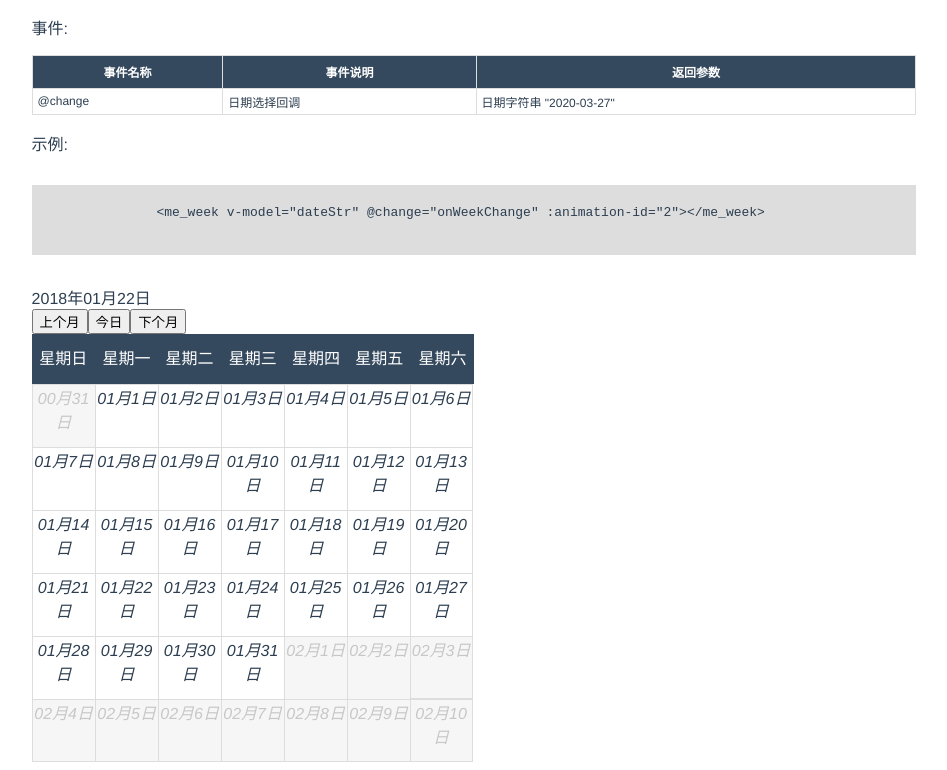
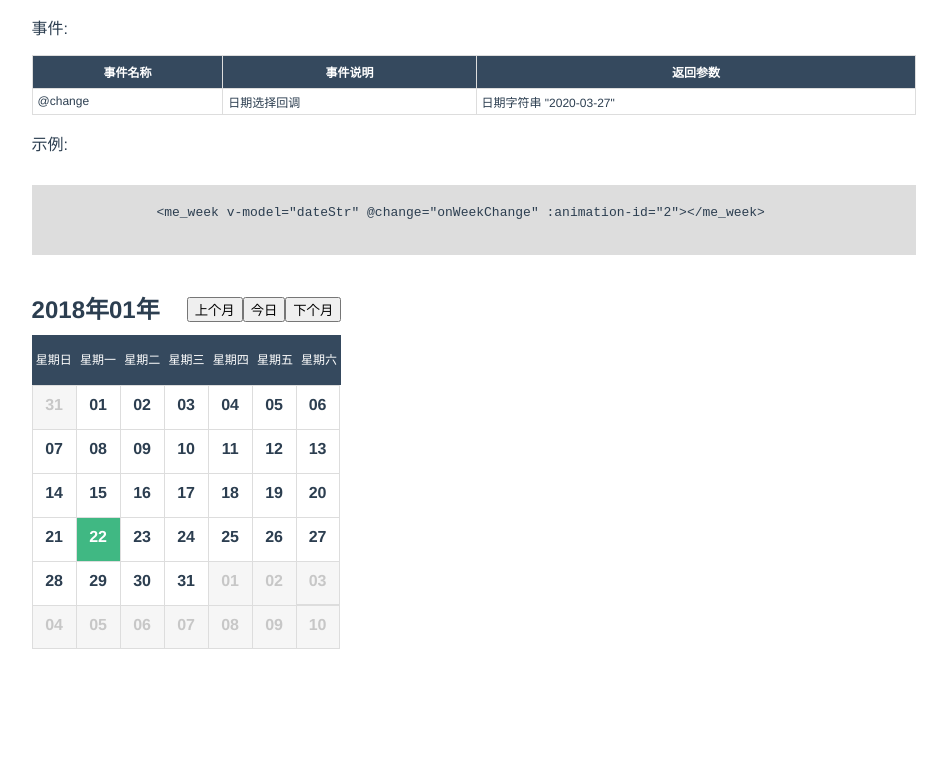
Before and after one commit to BO-HAI/vue-component-me, a Vue app: page /#/ in a window 1280 px wide. Shown: the part 2295-3065 px from the top of the page, without its empty margins (166-1113 px from the left). After the commit the page ends 2952 px from the top, so only its background shows below. Built offline with nearby package versions, Linux system fonts and the light colour scheme.

Commit message:
优化周历; 日历开发

```diff
--- a/library/calendar.vue
+++ b/library/calendar.vue
@@ -1,39 +1,39 @@
 <template>
     <div class="hqui component-calendar" :class="'component-calendar-ani' + animationId">
         <div class="calendar-info-block">
-            <span class="eui-calendar-year">{{date.now.year}}年</span>
-            <span class="eui-calendar-month">{{date.now.month}}月</span>
-            <span class="eui-calendar-day">{{date.now.day}}日</span>
+            <span class="eui-calendar-year">{{date.now.year}}{{yearUnit}}</span>
+            <span class="eui-calendar-month">{{date.now.month}}{{yearUnit}}</span>
+            <!-- <span class="eui-calendar-day">{{date.now.day}}日</span> -->
         </div>
         <div class="calendar-control-block">
             <button>上个月</button>
             <button>今日</button>
             <button>下个月</button>
         </div>
-        <div class="calendar-week" ref="weekBlock">
+        <div class="calendar-week clearfix" ref="weekBlock">
             <span class="week-item" ref="weekItem" v-for="(weekStr, index) in weekTitles" :key="index">{{weekStr}}</span>
         </div>
         <div class="calendar-days">
             <div class="day-item prev" v-for="(item, index) in date.prevMonthDays" :key="index + '_prev'" :style="item.css">
                 <div class="date-info">
-                    <i class="date-month-txt">{{date.now.prevMonth}}月</i>
-                    <i class="date-day-txt">{{item.number}}日</i>
+                    <i class="date-month-txt" v-if="showMonth">{{date.now.prevMonth}}月</i>
+                    <i class="date-day-txt">{{item.day}}{{dayUnit}}</i>
                 </div>
                 <div class="day-container">
                 </div>
             </div>
-            <div class="day-item" v-for="(item, index) in date.thisMonthDays" :key="index + '_this'" :style="item.css">
+            <div class="day-item" :class="{active: item.isActive}" v-for="(item, index) in date.thisMonthDays" :key="index + '_this'" :style="item.css">
                 <div class="date-info">
-                    <i class="date-month-txt">{{date.now.month}}月</i>
-                    <i class="date-day-txt">{{item.number}}日</i>
+                    <i class="date-month-txt" v-if="showMonth">{{date.now.month}}月</i>
+                    <i class="date-day-txt">{{item.day}}{{dayUnit}}</i>
                 </div>
                 <div class="day-container">
                 </div>
             </div>
             <div class="day-item next" v-for="(item, index)  in date.nextMonthDays" :key="index + '_next'" :style="item.css">
                 <div class="date-info">
-                    <i class="date-month-txt">{{date.now.nextMonth}}月</i>
-                    <i class="date-day-txt">{{item.number}}日</i>
+                    <i class="date-month-txt" v-if="showMonth">{{date.now.nextMonth}}月</i>
+                    <i class="date-day-txt">{{item.day}}{{dayUnit}}</i>
                 </div>
                 <div class="day-container">
                 </div>
@@ -84,7 +84,24 @@ export default {
         animationId: {
             type: Number,
             default: 1
+        },
+        showMonth: {
+            trye: Boolean,
+            default: false
+        },
+        dayUnit: {
+            type: String,
+            default: '日'
+        },
+        monthUnit: {
+            type: String,
+            default: '月'
+        },
+        yearUnit: {
+            type: String,
+            default: '年'
         }
+
     },
     data () {
         return{
@@ -168,21 +185,17 @@ export default {
         run () {
             let that = this;
             that.setDateParams();
-            that.renderMonth(that.date.now.year, that.date.now.month);
+            that.renderMonth(that.date.now.year, that.date.now.month, that.date.now.day);
         },
                 /**
          * @description: 设置日期参数
          * @param {String} _dateStr_ 'YYYY-MM-DD' OR 时间戳
          * @return {*}
          */
-        setDateParams: function (_dateStr_, _direction_) {
+        setDateParams: function (_dateStr_) {
             let that = this;
             let _now_date_ = _dateStr_ ? new Date(_dateStr_) : new Date();
             let _today_ = new Date();
-
-            if (_direction_ === 'prev' || _direction_ === 'next' || _direction_ === 'thisWeek') {
-                return;
-            }
 
             that.date.now.timeStamp = _now_date_.getTime();
             that.date.now.dayOfWeek = _now_date_.getDay() === 0 ? 7 : _now_date_.getDay();  //this.nowDayOfWeek === 0 ? 7: this.nowDayOfWeek
@@ -217,17 +230,12 @@ export default {
             let thisArr = dateTools.getThisMonthCount(year, parseInt(month))
             let nextArr = dateTools.getNextMonthCount(year, parseInt(month))
             let weekdayNumber = dateTools.getWeekNumber(year, parseInt(month) - 1, 1) // 获取本月一号是星期几
-
-            console.log(prevArr);
-            console.log(thisArr);
-            console.log(nextArr);
+            let _isActive_ = false;
 
             if (weekdayNumber === 0) {
-                // that.date.prevMonthDays = prevArr.slice(-1 * weekdayNumber, 0);
-
                 (prevArr.slice(-1 * weekdayNumber, 0)).forEach(function (item) {
                     that.date.prevMonthDays.push({
-                        number: item,
+                        day: item < 10 ? '0' + item : item,
                         css: {
                             width: that.animation_params[that.animationId].weekBlockElementParams.width + 'px',
                             height: that.animation_params[that.animationId].weekBlockElementParams.width + 'px'
@@ -236,11 +244,9 @@ export default {
                 });
 
             } else {
-                // that.date.prevMonthDays = prevArr.slice(-1 * weekdayNumber);
-
                 (prevArr.slice(-1 * weekdayNumber)).forEach(function (item) {
                     that.date.prevMonthDays.push({
-                        number: item,
+                        day: item < 10 ? '0' + item : item,
                         css: {
                             width: that.animation_params[that.animationId].weekBlockElementParams.width + 'px',
                             height: that.animation_params[that.animationId].weekBlockElementParams.width + 'px'
@@ -249,19 +255,13 @@ export default {
                 });
             }
 
-            // that.date.nextMonthDays = nextArr.slice(0, (function () {
-            //     // 42天, 减去当月天数 减去星期数, 计算出下月补全天数(为什么不是35天? 部分月份会超出35天)
-            //     let n = 42 - nextArr.length - weekdayNumber;
-            //     return n < 0 ? 0 : n;
-            // }()));
-
             (nextArr.slice(0, (function () {
                 // 42天, 减去当月天数 减去星期数, 计算出下月补全天数(为什么不是35天? 部分月份会超出35天)
                 let n = 42 - thisArr.length - weekdayNumber;
                 return n < 0 ? 0 : n;
             }()))).forEach(function (item) {
                 that.date.nextMonthDays.push({
-                    number: item,
+                    day: item < 10 ? '0' + item : item,
                     css: {
                         width: that.animation_params[that.animationId].weekBlockElementParams.width + 'px',
                         height: that.animation_params[that.animationId].weekBlockElementParams.width + 'px'
@@ -269,18 +269,30 @@ export default {
                 });
             });
 
-            // that.date.thisMonthDays = thisArr;
             thisArr.forEach(function (item) {
-                that.date.thisMonthDays.push({
-                    number: item,
-                    css: {
-                        width: that.animation_params[that.animationId].weekBlockElementParams.width + 'px',
-                        height: that.animation_params[that.animationId].weekBlockElementParams.width + 'px'
+                let day = item < 10 ? '0' + item : item;
+                (function (_day_) {
+
+                    // 是否被选中日期
+                    if (that.date.today.year.toString() === year.toString() && that.date.today.month.toString() === month.toString() && that.date.today.day.toString() === _day_.toString()) {
+                        _isActive_ = true;
+                    } else {
+                        _isActive_ = false;
                     }
-                });
+
+                    that.date.thisMonthDays.push({
+                        day: item < 10 ? '0' + item : item,
+                        isActive: _isActive_,
+                        css: {
+                            width: that.animation_params[that.animationId].weekBlockElementParams.width + 'px',
+                            height: that.animation_params[that.animationId].weekBlockElementParams.width + 'px'
+                        }
+                    });
+                }(day))
             });
+        },
+        onChange (year, month, day) {
 
-            console.log(that.date.nextMonthDays);
         }
     }
 }
@@ -290,11 +302,26 @@ export default {
 
 <style scoped lang="scss">
 @import '../src/style/theme/index';
+@import '../src/style/component';
 /*日历-周*/
 .hqui.component-calendar {
     width: 100%;
     box-sizing: border-box;
     user-select: none;
+
+    .calendar-info-block {
+        float: left;
+        height: 50px;
+        line-height: 50px;
+        font-size: 24px;
+        font-weight: bold;
+    }
+
+    .calendar-control-block {
+        float: right;
+        height: 50px;
+        line-height: 50px;
+    }
 
     .calendar-week {
         display: flex;
@@ -302,8 +329,10 @@ export default {
         line-height: 50px;
         background: $color-primary;
         color: $color-white;
+        clear: both;
 
         .week-item {
+            font-size: 12px;
             flex: 1;
             text-align: center;
         }
@@ -318,6 +347,26 @@ export default {
             border-bottom: 0;
             box-sizing: border-box;
             cursor: pointer;
+
+            .date-info {
+                margin-top: 10px;
+                .date-month-txt {
+                    font-style: normal;
+                    font-size: 14px;
+                    font-weight: normal;
+                }
+
+                .date-day-txt {
+                    font-size: 16px;
+                    font-weight: bold;
+                    font-style: normal;
+                }
+            }
+        }
+
+        .day-item.active {
+            background: $color-assist;
+            color: $color-white
         }
 
         .day-item:nth-child(7n) {
--- a/src/components/block_calendar.vue
+++ b/src/components/block_calendar.vue
@@ -1,7 +1,7 @@
 <!--
  * @Author: your name
  * @Date: 2021-04-27 10:24:21
- * @LastEditTime: 2021-04-28 17:03:53
+ * @LastEditTime: 2021-04-28 21:23:07
  * @LastEditors: Please set LastEditors
  * @Description: In User Settings Edit
  * @FilePath: /vue-component-me/src/components/HelloWorld.vue
@@ -9,8 +9,8 @@
 <template>
     <div>
         <div class="stage-block">
-            <div style="width: 50%">
-                <me_calendar></me_calendar>
+            <div style="width: 35%">
+                <me_calendar :dayUnit="''"></me_calendar>
             </div>
         </div>
     </div>
--- /dev/null
+++ b/src/style/_component.scss
@@ -0,0 +1,31 @@
+.clearfix {
+    &:before, &:after {
+        content: "";
+        display: table;
+    }
+    &:after {
+        clear: both;
+    }
+    /* If supporting IE 6/7 */
+    *zoom: 1;
+}
+
+.ellipsis {
+    white-space: nowrap;
+    overflow: hidden;
+    text-overflow: ellipsis;
+    -o-text-overflow: ellipsis;
+    -ms-text-overflow: ellipsis;
+}
+
+@for $i from 2 through 6 {
+    .ellipsis#{$i} {
+        text-overflow: -o-ellipsis-lastline;
+        overflow: hidden;
+        text-overflow: ellipsis;
+        display: -webkit-box;
+        -webkit-line-clamp: #{$i};
+        line-clamp: #{$i};
+        -webkit-box-orient: vertical;
+    }
+}
```
Also changed, not shown: library/use/dateTools.js (+23 -1 lines), library/week.vue (+23 -24 lines).
